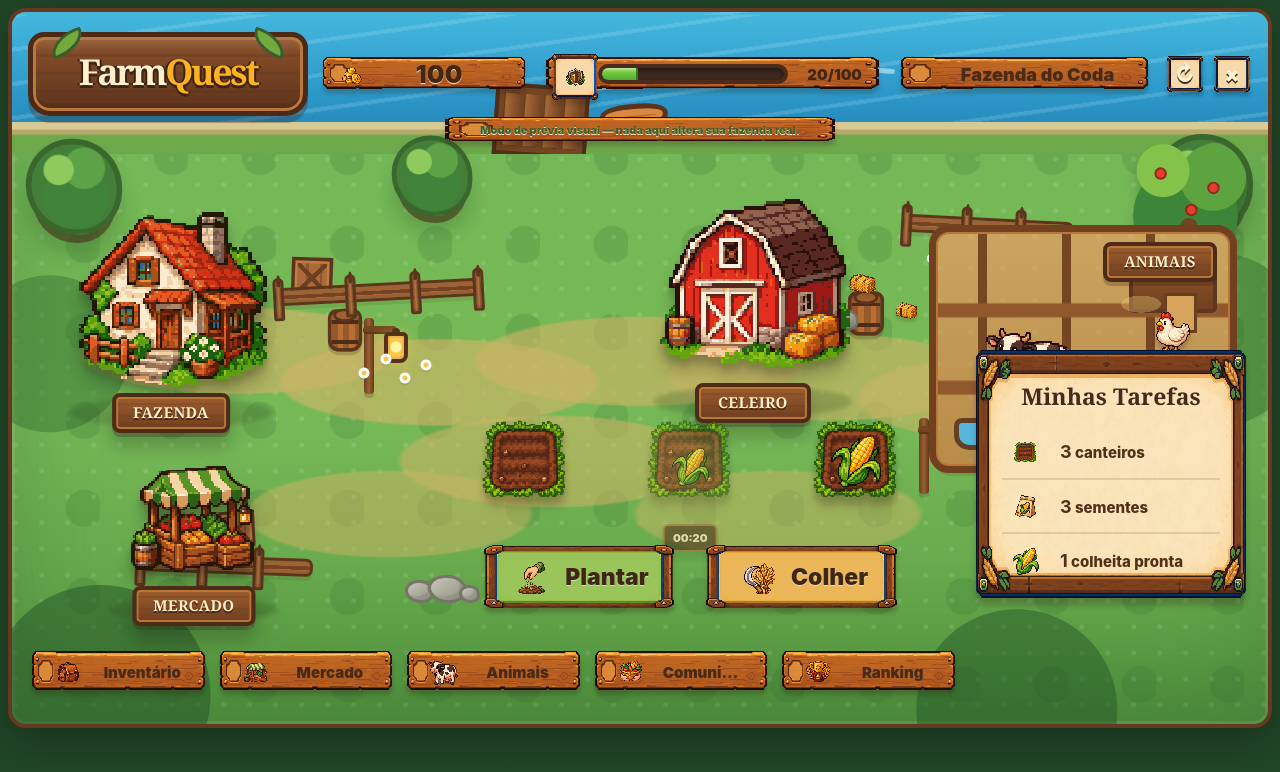
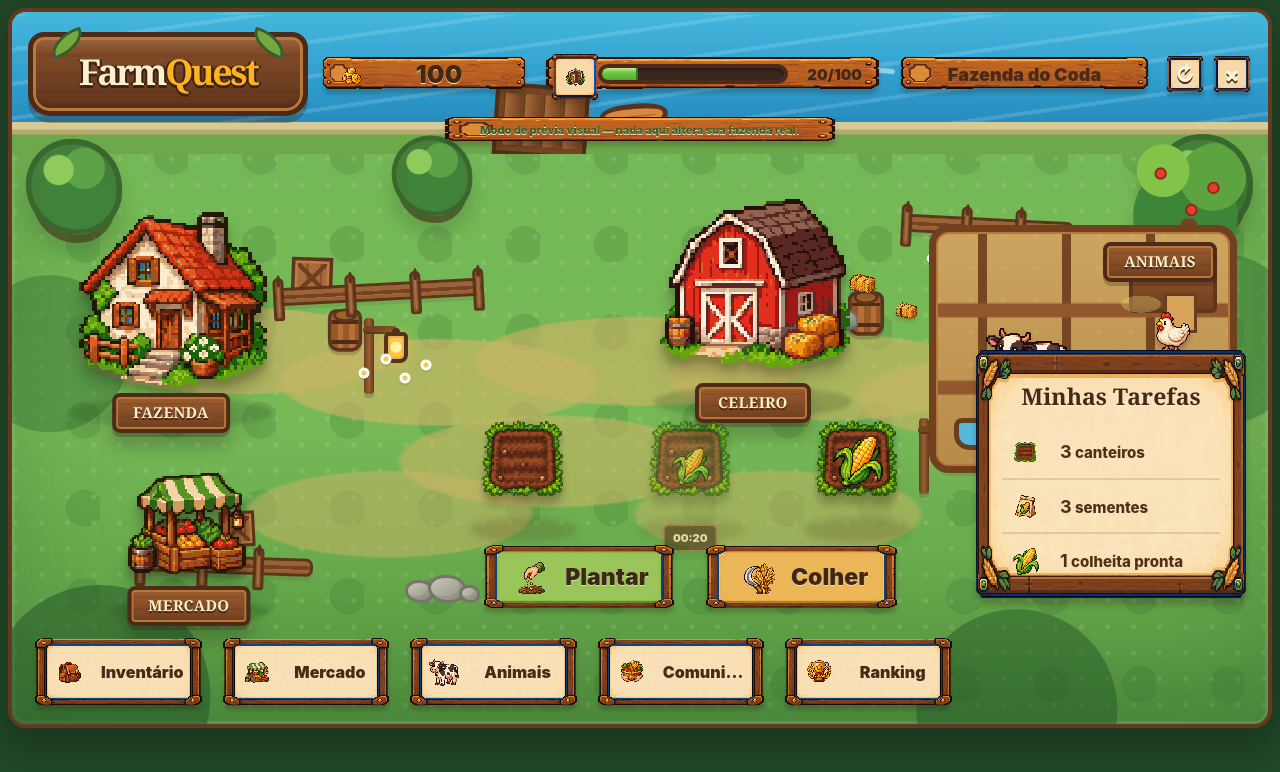
Before and after one commit to inkcodatattoo/farmquest, a Next.js app in the folder apps/web/: page /preview in a window 1280 px wide. Shown: the top 772 px of the page. Built offline with nearby package versions, Linux system fonts and the light colour scheme.

Commit message:
feat: polish FarmQuest HUD plots and bottom navigation

```diff
--- a/apps/web/app/pixel-art.css
+++ b/apps/web/app/pixel-art.css
@@ -2931,3 +2931,67 @@
     left: 51% !important;
   }
 }
+
+
+/* FarmQuest v1.13 — limpeza final do HUD e leitura do cenário */
+
+.fq-farm-name {
+  justify-content: center;
+  padding: 8px 30px;
+}
+
+.fq-farm-name > span {
+  width: 100%;
+  text-align: center;
+}
+
+.fq-home-scene .fq-home-market {
+  width: 252px !important;
+  height: 252px !important;
+}
+
+.fq-home-plots {
+  gap: 24px;
+}
+
+.fq-home-plot::after {
+  content: "";
+  position: absolute;
+  left: 12%;
+  right: 12%;
+  bottom: 18px;
+  height: 24px;
+  border-radius: 50%;
+  background: rgba(86,59,30,.18);
+  filter: blur(3px);
+  z-index: 0;
+}
+
+.fq-home-plot .fq-home-plot-art {
+  z-index: 2;
+}
+
+.fq-home-nav button {
+  min-height: 66px;
+  background: url('/game-assets/panels/painel_medio.png') center / 100% 100% no-repeat;
+}
+
+.fq-home-nav button strong {
+  font-size: 16px;
+}
+
+.fq-home-nav button .fq-pixel-icon {
+  width: 46px;
+  height: 46px;
+}
+
+.fq-home-nav button:hover {
+  background: url('/game-assets/panels/painel_medio.png') center / 100% 100% no-repeat;
+}
+
+@media (max-width: 1350px) {
+  .fq-home-scene .fq-home-market {
+    width: 228px !important;
+    height: 228px !important;
+  }
+}
```
